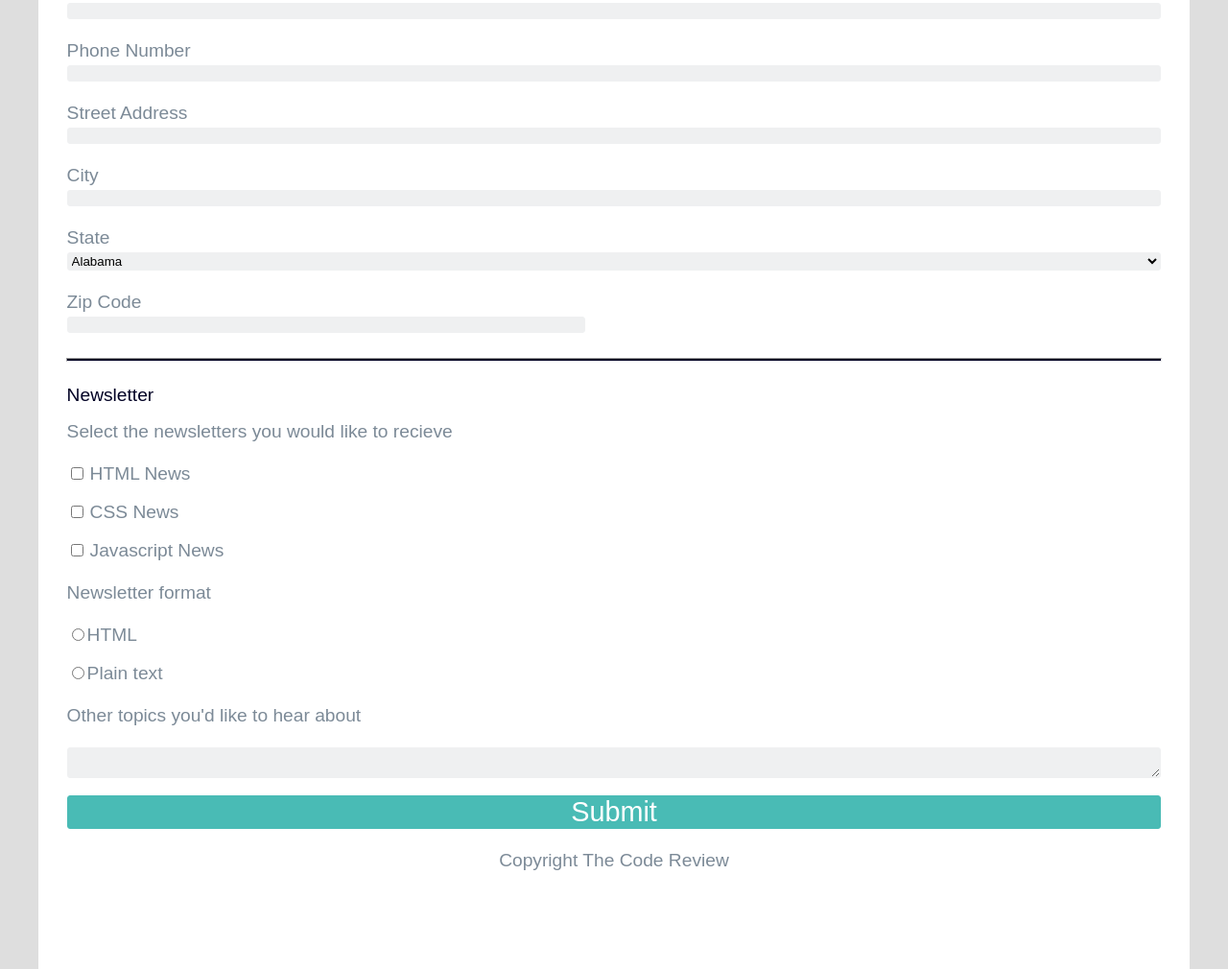
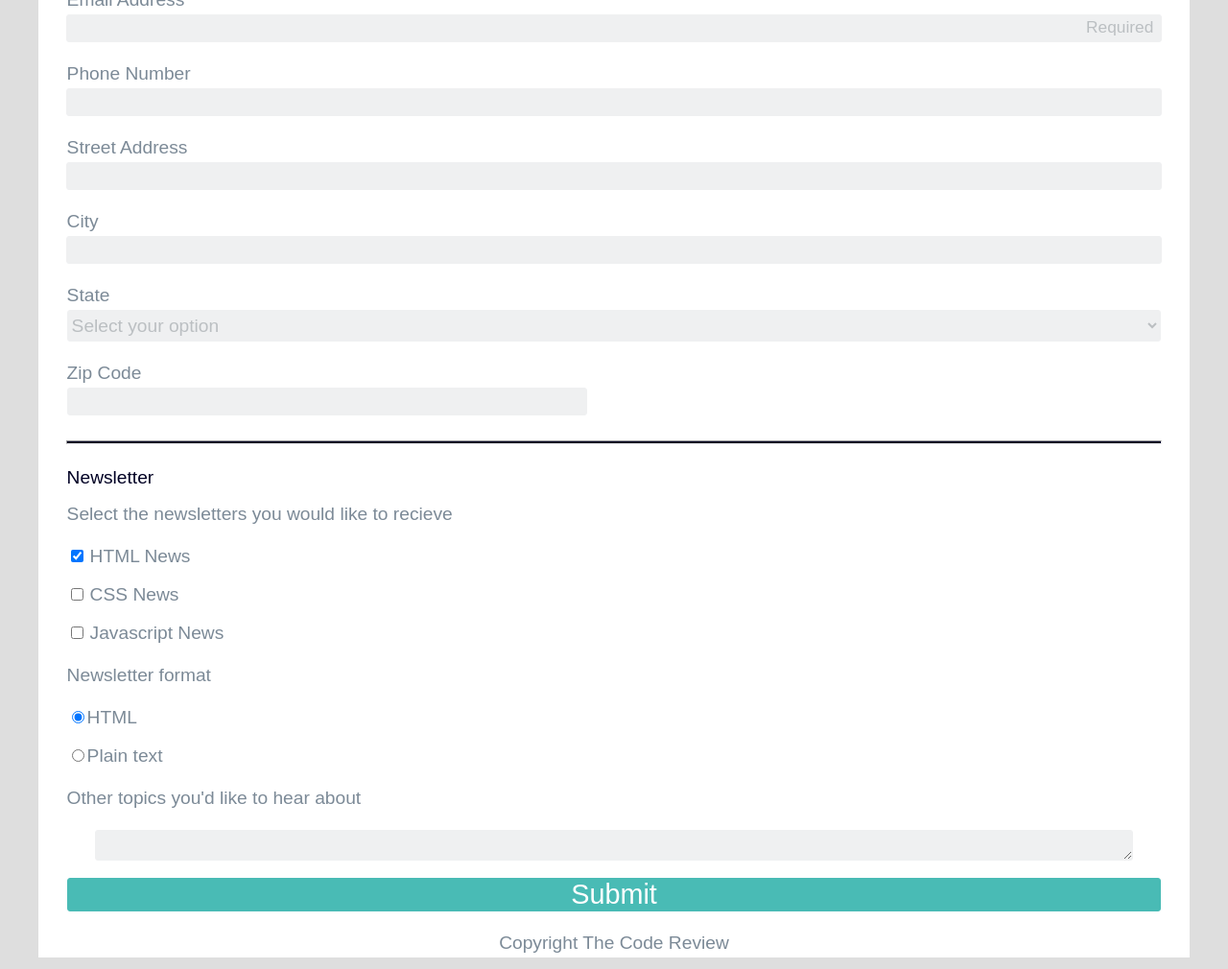
Before and after one commit to atimw/Online-Registration-Form-Project-Treehouse-, a plain HTML site: page index.html in a window 1280 px wide. Shown: the part 150-1160 px from the top of the page at 96% size. Drawn offline with Linux system fonts and the light colour scheme.

Commit message:
Not so sure about this one
That.

```diff
--- a/CSS/styles.css
+++ b/CSS/styles.css
@@ -2,7 +2,20 @@ body {
     background: #dedede;
 }
 
-.contact {
+header {
+    background: #ffffff;
+    width: 95%;
+    padding: 0;
+    margin: 0 auto;
+}
+
+header .headerText {
+    text-align: center;
+    padding: 16px 0 12px 0;
+    margin: 0 auto;
+}
+
+#mainForm {
     display: flex;
     flex-direction: column;
     background: #ffffff;
@@ -41,7 +54,7 @@ hr {
 
 .inputZip {
     width: 45%;
-    height: 5%;
+    height: 27px;
     border: solid 1px #eff0f1;
     border-radius: 3px;
     background: #eff0f1;
@@ -51,7 +64,7 @@ hr {
 
 .input {
     width: 95%;
-    height: 5%;
+    height: 27px;
     border: solid 1px #eff0f1;
     border-radius: 3px;
     background: #eff0f1;
@@ -93,8 +106,8 @@ hr {
 }
 
 .userInput {
-    height: 25%;
-    width: 95%;
+    height: 20%;
+    width: 90%;
     border: solid 1px #eff0f1;
     border-radius: 3px;
     background: #eff0f1;
@@ -126,3 +139,34 @@ hr {
     margin: 0 auto;
     text-align: center;
 }
+
+.otherText {
+    width: 95%;
+    font-family: sans-serif;
+    font-weight: 100;
+    font-size: 1.2em;
+    color: #7c8a97;
+    padding: 4px 0 4px 0;
+    margin: 0 auto;
+    text-align: center;
+}
+
+.select, .placeholderText {
+    font-family: sans-serif;
+    font-weight: 100;
+    font-size: 1.2em;
+    color: #bbbfc2;
+    padding: 4px 0 4px 0;
+    margin: 0 auto;
+    text-align: left;
+}
+
+::-webkit-input-placeholder {
+    font-family: sans-serif;
+    font-weight: 100;
+    font-size: 1.3em;
+    color: #bbbfc2;
+    padding: 4px 8px 4px 0;
+    margin: 0 auto;
+    text-align: right;
+}
--- a/index.html
+++ b/index.html
@@ -1,20 +1,24 @@
-<DOCTYPE! html>
-<html>
+<!DOCTYPE html>
+<html lang="en">
     <head>
+        <title>Online Registration Form</title>
         <meta charset="utf-8">
         <meta name="viewport" content="width=device-width, initial-scale=1.0">
         <link rel="stylesheet" type= "text/css" href="CSS/styles.css">
     </head>
     <body>
 
-        <form class="contact" id="mainForm">
+
+
+        <form id="mainForm">
+
             <h1 class="headerText">Contact Information</h1>
 
             <label class="label" for="name">Full Name</label>
-            <input class="input" type="text" id="name" name="user_name"><br>
+            <input class="input" type="text" id="name" name="user_name" placeholder="Required"><br>
 
             <label class="label" for="email">Email Address</label>
-            <input class="input" type="email" id="email" name="user_email"><br>
+            <input class="input" type="email" id="email" name="user_email" placeholder="Required"><br>
 
             <label class="label" for="phone">Phone Number</label>
             <input class="input" type="number" id="phone" name="user_phone"><br>
@@ -26,7 +30,8 @@
             <input class="input" type="text" id="city" name="user_city"><br>
 
             <label class="label" for="state">State</label>
-            <select class="select" id="state" name="state" form="contact">
+            <select class="select" id="state" name="state" form="mainForm" placeholder="Choose State">
+                <option class="placeholderText" value="" disabled selected>Select your option</option>
                 <option value="alabama">Alabama</option>
                 <option value="alaska">Alaska</option>
                 <option value="Arizona">Arizona</option>
@@ -80,7 +85,7 @@
             </select><br>
 
             <label class="label" for="zip">Zip Code</label>
-            <input class="inputZip" type="text" id="zip" name="user_zip"><br>
+            <input class="inputZip" type="number" id="zip" name="user_zip"><br>
 
             <hr>
 
@@ -89,7 +94,7 @@
             <label class="label">Select the newsletters you would like to recieve</label><br>
 
             <div class=item>
-                <input class="itemInput" type="checkbox" id="htmlnews" name="htmlnews">
+                <input class="itemInput" type="checkbox" id="htmlnews" name="htmlnews" checked>
                 <label class="itemLabel" for="htmlnews">HTML News</label>
             </div><br>
 
@@ -106,11 +111,11 @@
             <label class="label">Newsletter format</label><br>
 
             <div class=item>
-                <input class="itemInput" type="radio" name="format" value="html"><label class="itemLabel" for="format">HTML</label>
+                <input class="itemInput" type="radio" id="format" name="format" value="html" checked><label class="itemLabel" for="format">HTML</label>
             </div><br>
 
             <div class=item>
-                <input class="itemInput" type="radio" name="format" value="text"><label class="itemLabel" for="format">Plain text</label>
+                <input class="itemInput" type="radio" id="format" name="format" value="text"><label class="itemLabel" for="format">Plain text</label>
             </div><br>
 
             <label class="label">Other topics you'd like to hear about</label><br>
@@ -118,7 +123,7 @@
 
             <button class="submitButton" type="submit" form="mainForm" value="submit">Submit</button><br>
 
-            <h1 class="footerText">Copyright The Code Review</h1>
+            <h1 class="otherText">Copyright The Code Review</h1>
 
         </form>
 
```
